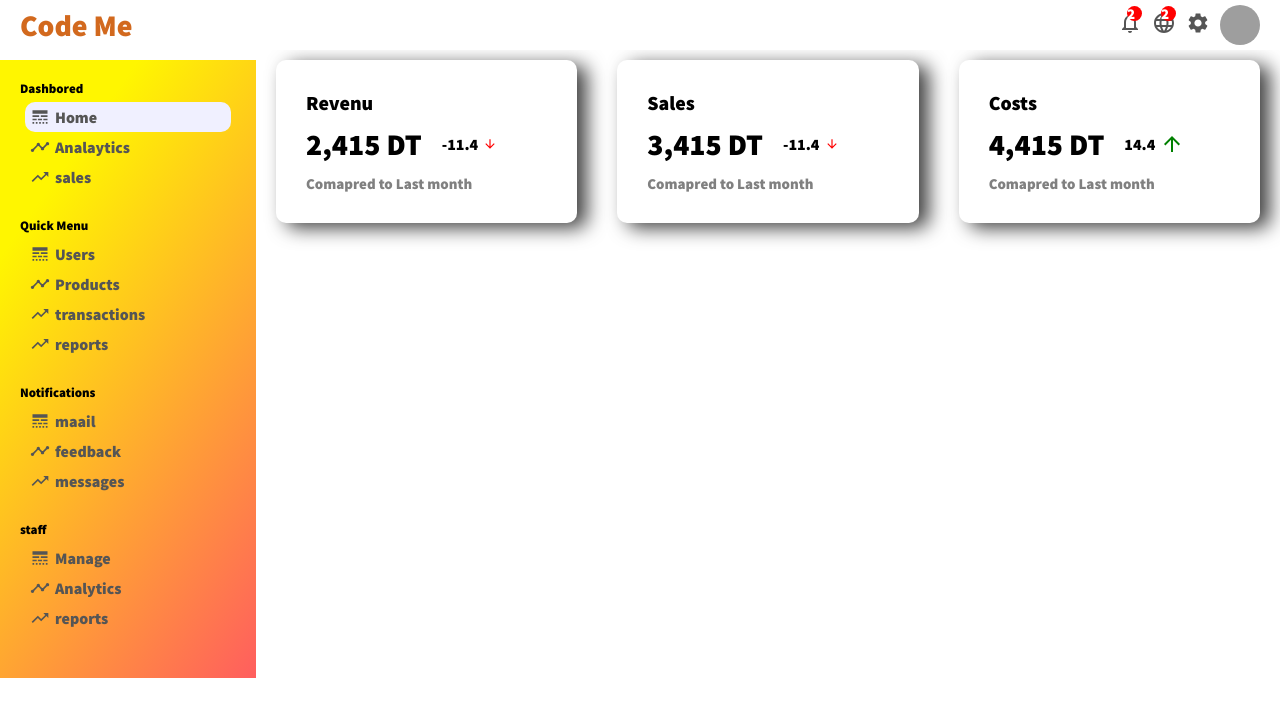
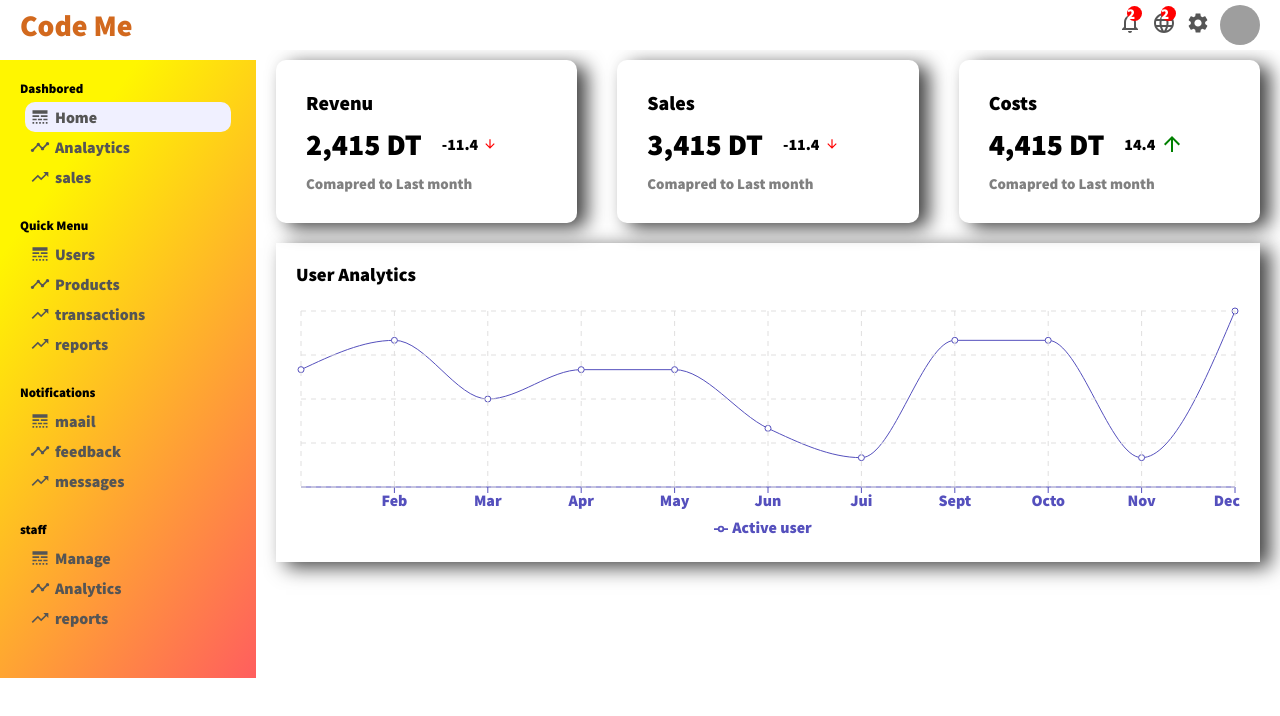
Before and after one commit to Med-hedi-Belhassen/firstReactApp, a React (Create React App) app: page / in a window 1280 px wide. Shown: the top 716 px of the page. Built offline with nearby package versions, Linux system fonts and the light colour scheme; grey boxes are pictures that could not be loaded.

Commit message:
creating the user chart  in home page and making it reusable

```diff
--- /dev/null
+++ b/src/components/chart/Chart.jsx
@@ -0,0 +1,20 @@
+import React from 'react';
+import './chart.css';
+import { LineChart, Line, XAxis,CartesianGrid, Tooltip, Legend, ResponsiveContainer } from 'recharts';
+
+export default function Chart({ title, data, dataK, grid }) {
+
+  return <div className='chart'>
+      <h3 className="chartTitle">{title}</h3>
+      <ResponsiveContainer width="100%" aspect={4 / 1}>
+          <LineChart data={data}>
+              <XAxis dataKey="name" stroke="#5550bd"/>
+             <Line type="monotone" dataKey={dataK} stroke="#5550bd"/>
+             <Tooltip/>
+             {grid &&<CartesianGrid stroke='#e0dfdf' strokeDasharray="5 5"/>}
+             <Legend/>
+          </LineChart>
+
+      </ResponsiveContainer>
+      </div>;
+}
--- /dev/null
+++ b/src/components/chart/chart.css
@@ -0,0 +1,11 @@
+.chart {
+  padding: 20px;
+  margin: 20px;
+  box-shadow: 10px 5px 19px 0px rgba(0, 0, 0, 0.75);
+  -webkit-box-shadow: 10px 5px 19px 0px rgba(0, 0, 0, 0.75);
+  -moz-box-shadow: 10px 5px 19px 0px rgba(0, 0, 0, 0.75);
+}
+
+.chartTitle {
+  margin-bottom: 20px;
+}
--- /dev/null
+++ b/src/dummyData.js
@@ -0,0 +1,46 @@
+export const userData = [
+  {
+    name: "Jan",
+    "Active user": 4000,
+  },
+  {
+    name: "Feb",
+    "Active user": 5000,
+  },
+  {
+    name: "Mar",
+    "Active user": 3000,
+  },
+  {
+    name: "Apr",
+    "Active user": 4000,
+  },
+  {
+    name: "May",
+    "Active user": 4000,
+  },
+  {
+    name: "Jun",
+    "Active user": 2000,
+  },
+  {
+    name: "Jui",
+    "Active user": 1000,
+  },
+  {
+    name: "Sept",
+    "Active user": 5000,
+  },
+  {
+    name: "Octo",
+    "Active user": 5000,
+  },
+  {
+    name: "Nov",
+    "Active user": 1000,
+  },
+  {
+    name: "Dec",
+    "Active user": 6000,
+  },
+];
--- a/src/pages/home/Home.jsx
+++ b/src/pages/home/Home.jsx
@@ -1,9 +1,11 @@
 import React from 'react';
+import Chart from '../../components/chart/Chart';
 import FeaturedInfo from '../../components/featuredInfo/FeaturedInfo';
 import "./home.css";
-
+import {userData} from'../../dummyData';
 export default function Home() {
   return <div className='home'>
       <FeaturedInfo/>
+      <Chart data={userData} title="User Analytics" grid dataK="Active user"/>
   </div>;
 }
```
